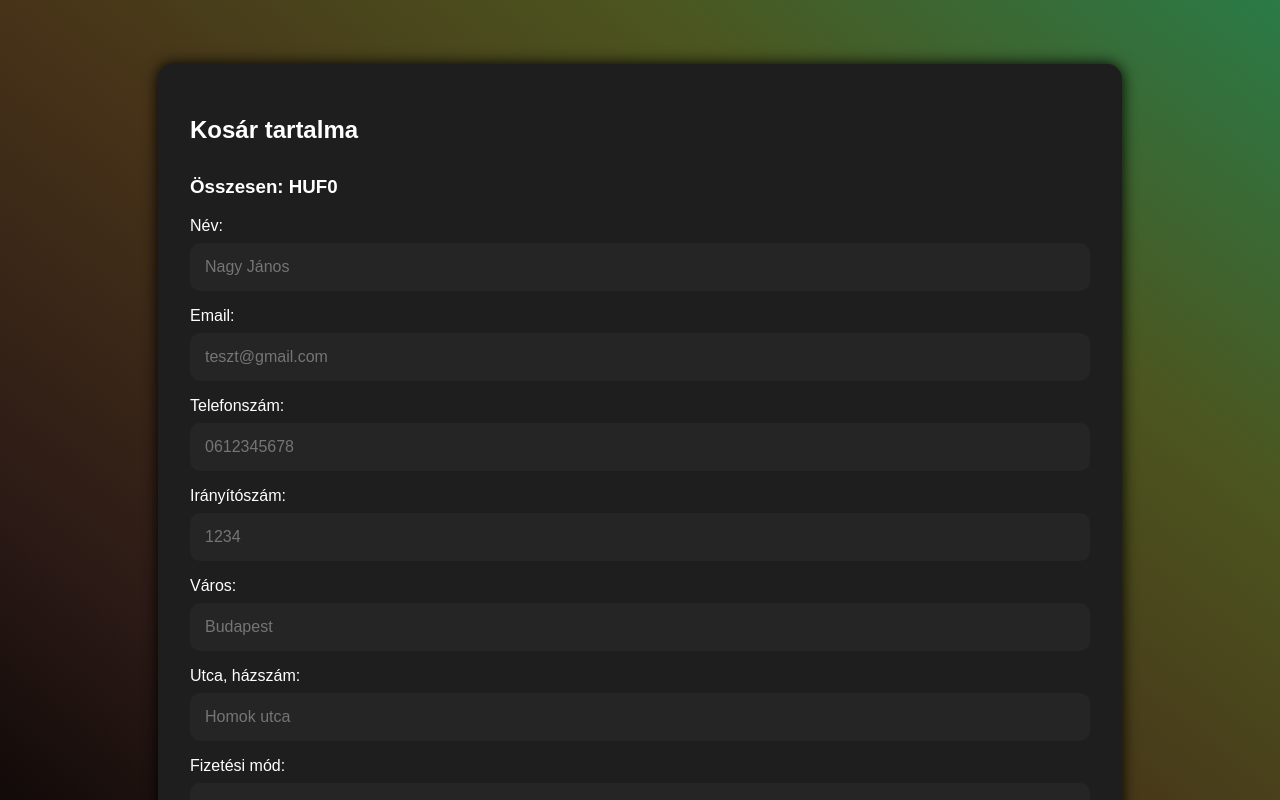
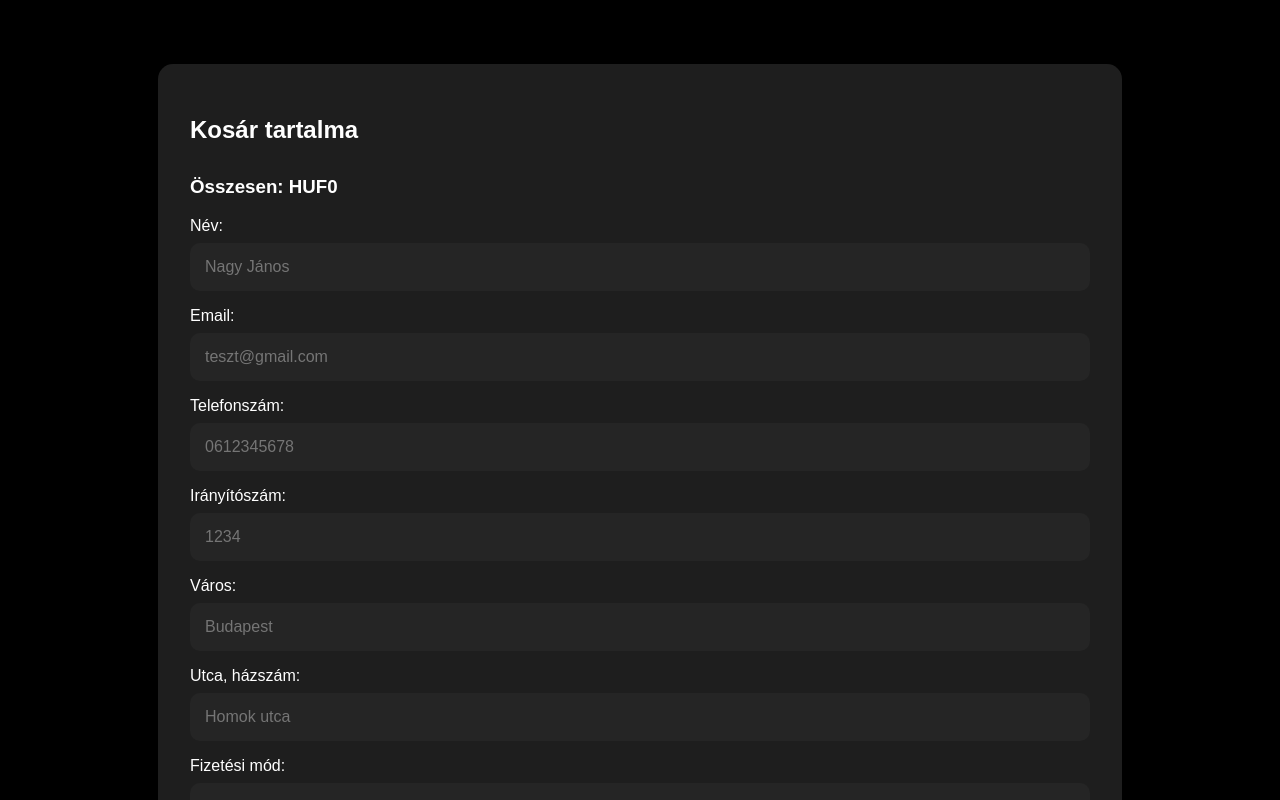
Before and after one commit to kenezbence/sneakR, an Angular app in the folder frontend/sneakR/: page /webshop-cart in a window 1280 px wide. Shown: the top 800 px of the page. Built offline with nearby package versions, Linux system fonts and the light colour scheme.

Commit message:
upload-recolor

```diff
--- a/frontend/sneakR/src/app/_components/resell-cart/resell-cart.component.css
+++ b/frontend/sneakR/src/app/_components/resell-cart/resell-cart.component.css
@@ -9,7 +9,7 @@ body {
 :host {
     display: block;
     min-height: 100vh;
-    background-image: radial-gradient(circle, #2a7b47, #495f26, #4d4319, #422c18, #2c1a16, #2c1a16, #2c1a16, #2c1a16, #422c18, #4d4319, #495f26, #2a7b47);
+    background: black;
 }
 
 /* Header/navbar */
--- a/frontend/sneakR/src/app/_components/webshop-cart/webshop-cart.component.css
+++ b/frontend/sneakR/src/app/_components/webshop-cart/webshop-cart.component.css
@@ -1,7 +1,7 @@
 :host {
   display: block;
   min-height: 100vh;
-  background-image: linear-gradient(to left bottom, #2a7b47, #4c551f, #473318, #2c1a16, #000000);
+  background: black;
   padding: 2rem;
 }
 
```
Also changed, not shown: 4 other files (tests, documents, lock files or other folders).
